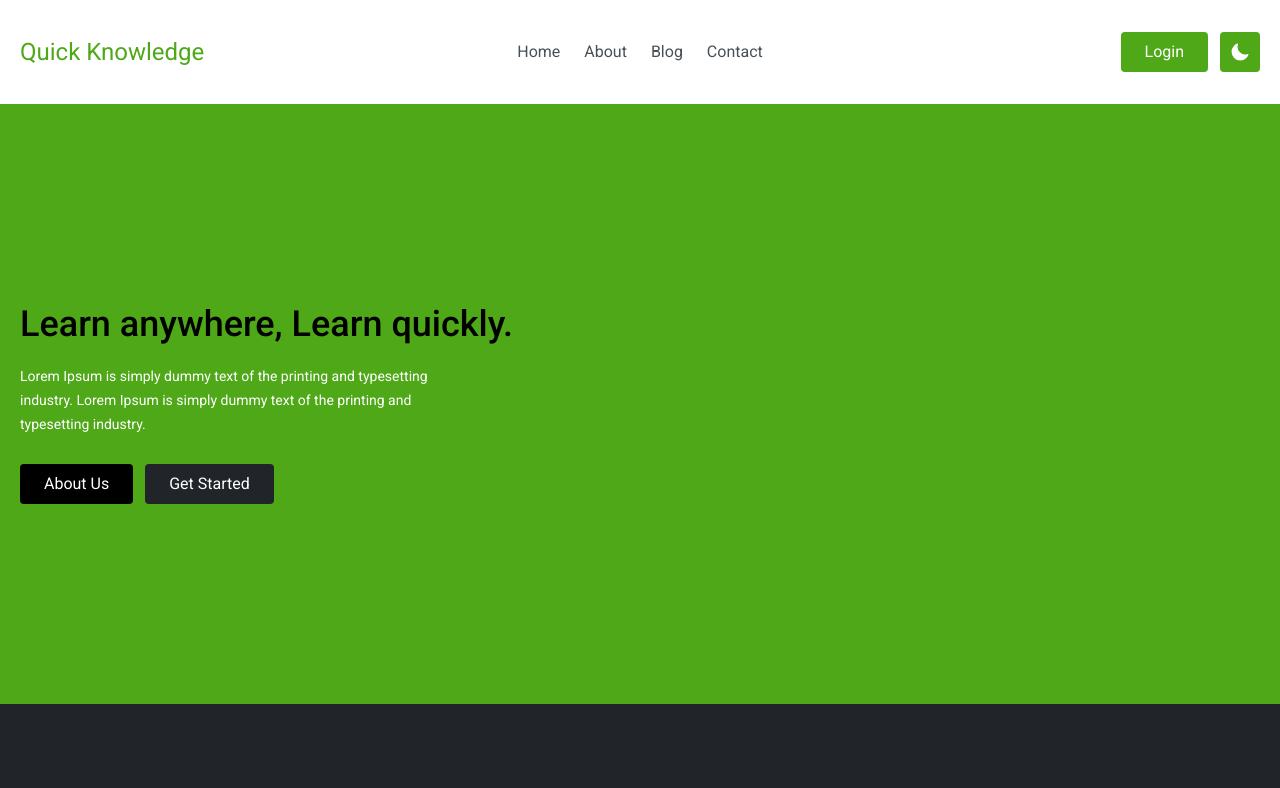
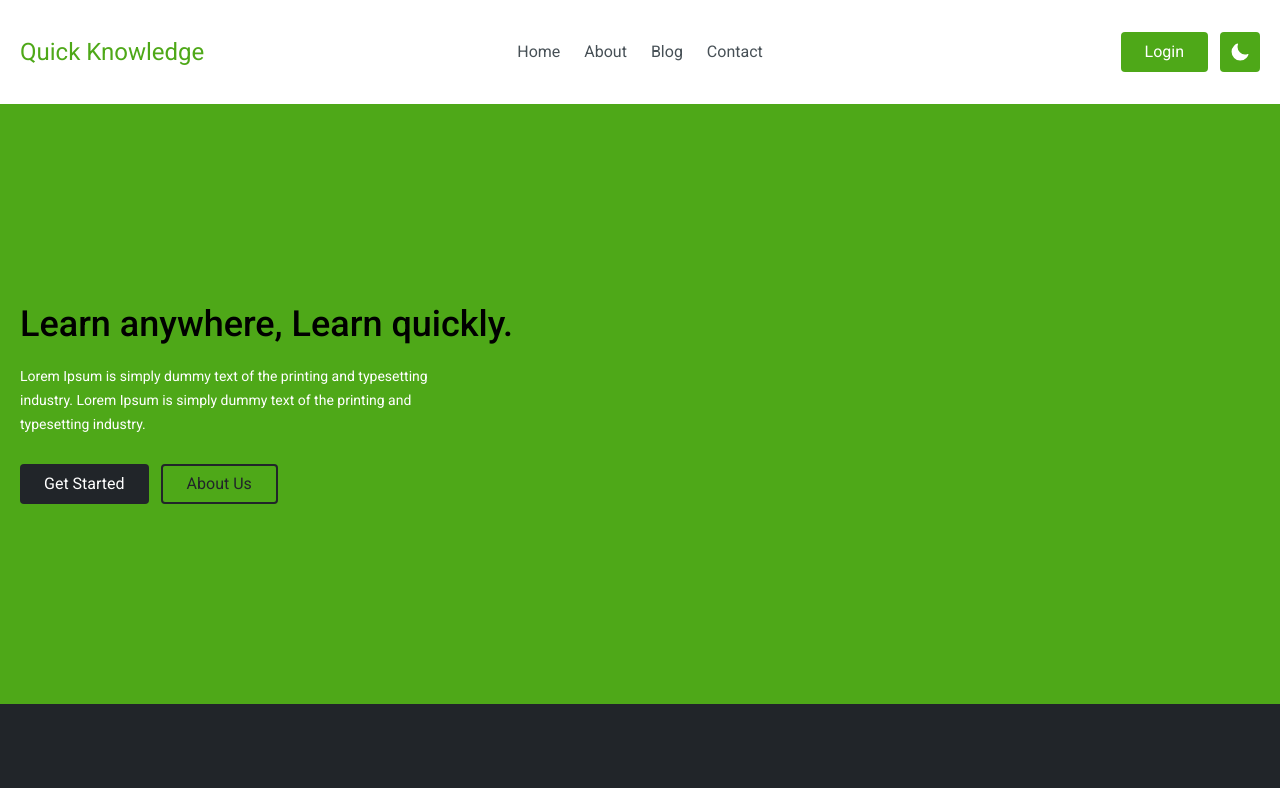
Before and after one commit to ajaykcoder/quick-knowledge, a React (Vite) app: page / in a window 1280 px wide. Shown: the top 788 px of the page. Built offline with nearby package versions, Linux system fonts and the light colour scheme.

Commit message:
Button Changes

```diff
--- a/src/components/home/Banner.jsx
+++ b/src/components/home/Banner.jsx
@@ -8,8 +8,8 @@ const Banner = () => {
                     <h1 className="text-4xl font-medium text-darkBlack mb-5">Learn anywhere, Learn quickly.</h1>
                     <div className="text-white text-sm leading-6 max-w-[450px]">Lorem Ipsum is simply dummy text of the printing and typesetting industry. Lorem Ipsum is simply dummy text of the printing and typesetting industry.</div>
                     <div className="flex gap-x-3 mt-7">
-                        <button className="text-base h-10 text-white bg-darkBlack hover:bg-black px-6 rounded">About Us</button>
                         <button className="text-base h-10 text-white bg-black hover:bg-darkBlack px-6 rounded">Get Started</button>
+                        <button className="text-base h-10 text-black bg-transparent hover:bg-black hover:text-white border-2 border-black px-6 rounded">About Us</button>
                     </div>
                 </div>
             </div>
```
